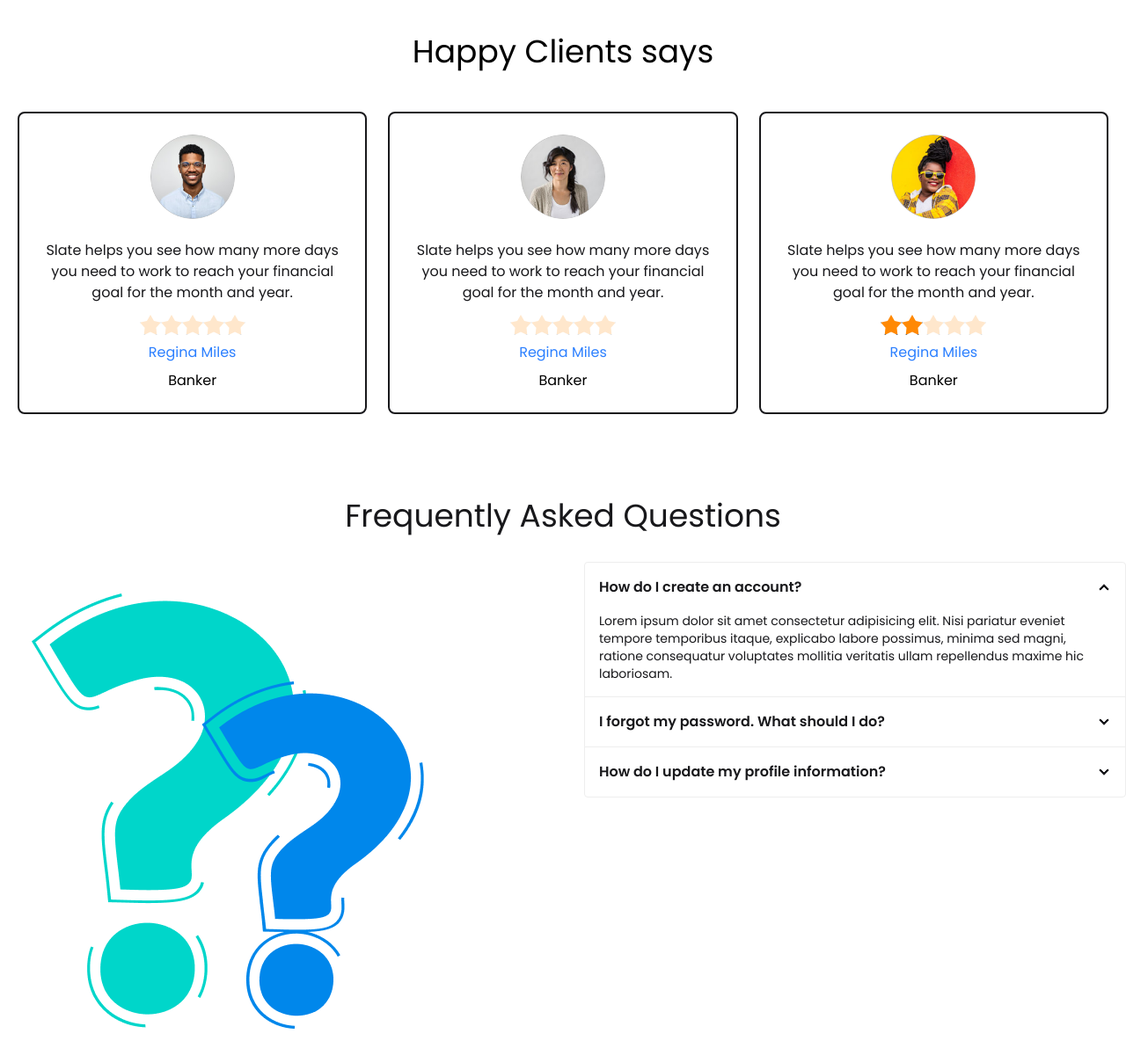
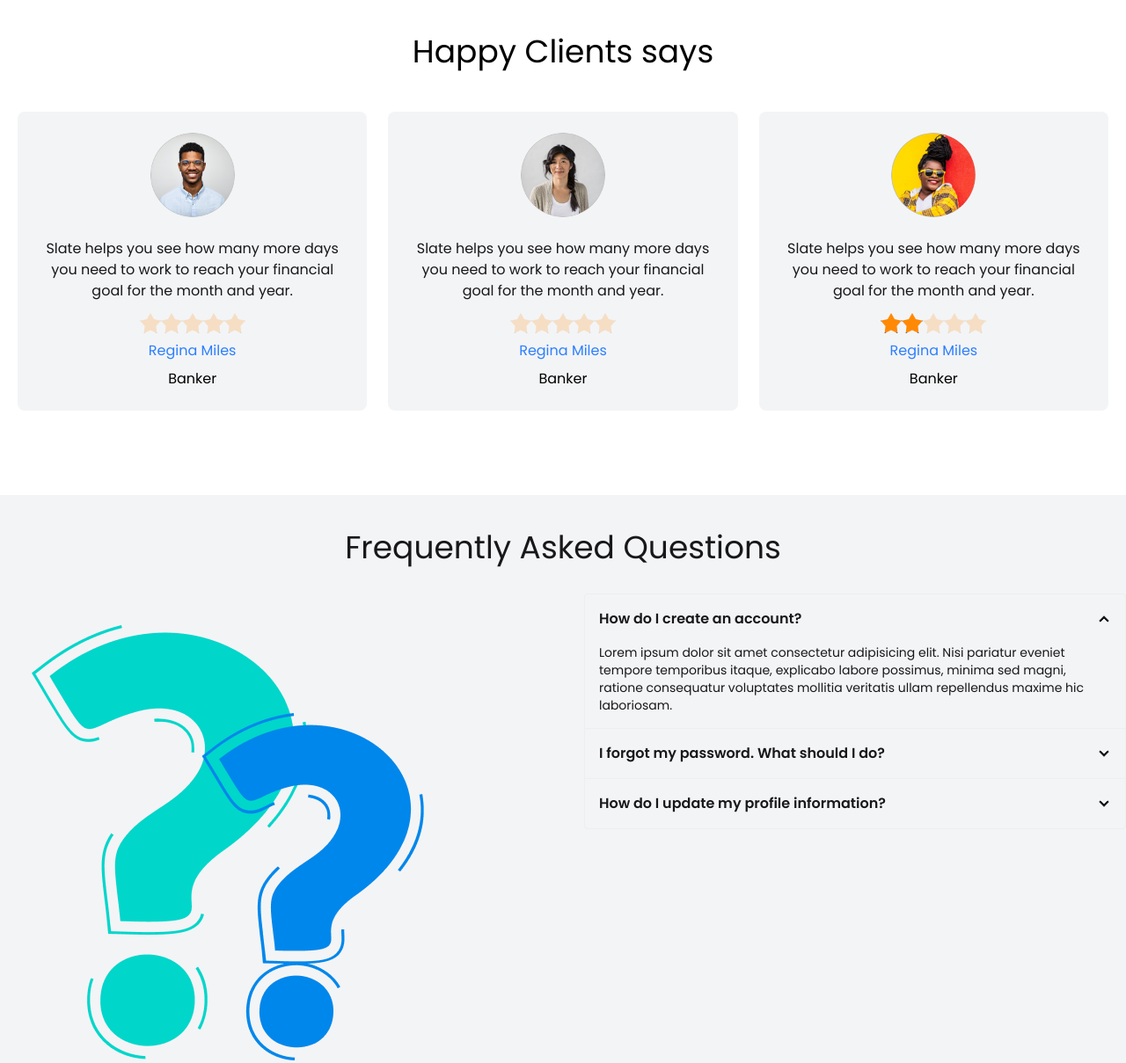
Before and after one commit to zahangir1989/bikerz-zone-15, a plain HTML site: page index.html in a window 1280 px wide. Shown: the part 1700-2909 px from the top of the page at 88% size. Drawn offline with nearby package versions, Linux system fonts and the light colour scheme.

Commit message:
first revition is done

```diff
--- a/index.html
+++ b/index.html
@@ -171,12 +171,10 @@
     <!-- main section -->
      <main  class="md:container mx-auto">
       <section class="my-24 mx-5">
-        <div class="">
           <h3 class="text-center text-4xl text-black">Happy Clients says</h3>
-
             <div class="grid md:grid-cols-2 lg:grid-cols-3 mt-12 gap-6">
 
-              <div class="border-2 rounded-lg p-6 text-center">
+              <div class="bg-gray-100 rounded-lg p-6 text-center">
                 <div class="avatar">
                   <div class="w-24 rounded-full mb-6">
                     <img src="images/user-1.png" />
@@ -196,8 +194,7 @@
                   <h4 class="mt-2 text-blue-500">Regina Miles</h4>
                   <h5 class="mt-2 text-black">Banker</h5>
               </div>
-
-              <div  class="border-2 rounded-lg p-6 text-center">
+              <div  class="bg-gray-100 rounded-lg p-6 text-center">
                 <div>
                   <div class="avatar">
                     <div class="w-24 rounded-full mb-6">
@@ -220,8 +217,7 @@
                 </div>
 
               </div>
-
-              <div  class="border-2 rounded-lg p-6 text-center">
+              <div  class="bg-gray-100 rounded-lg p-6 text-center">
                 <div>
                   <div class="avatar">
                     <div class="w-24 rounded-full mb-6">
@@ -244,21 +240,20 @@
                 </div>
 
               </div>
+
             </div>
-
-        </div>
       </section>
 
       <!-- Frequently Asked Questions section -->
        <section class="my-24">
-        <div>
-          <h2 class="text-4xl text-center">Frequently Asked Questions</h2>
+        <div class="bg-gray-100">
+          <h2 class="text-4xl pt-10 text-center">Frequently Asked Questions</h2>
             <div class="grid md:grid-cols-1 lg:grid-cols-2 mt-8 gap-12">
               <div class="p-9">
               <img src="images/faq.png" alt="">
                </div>
 
-              <div class="join join-vertical bg-base-100">
+              <div class="join join-vertical bg-gray-100-100">
                 <div class="collapse collapse-arrow join-item border-base-300 border">
                   <input type="radio" name="my-accordion-4" checked="checked" />
                   <div class="collapse-title font-semibold">How do I create an account?</div>
```
